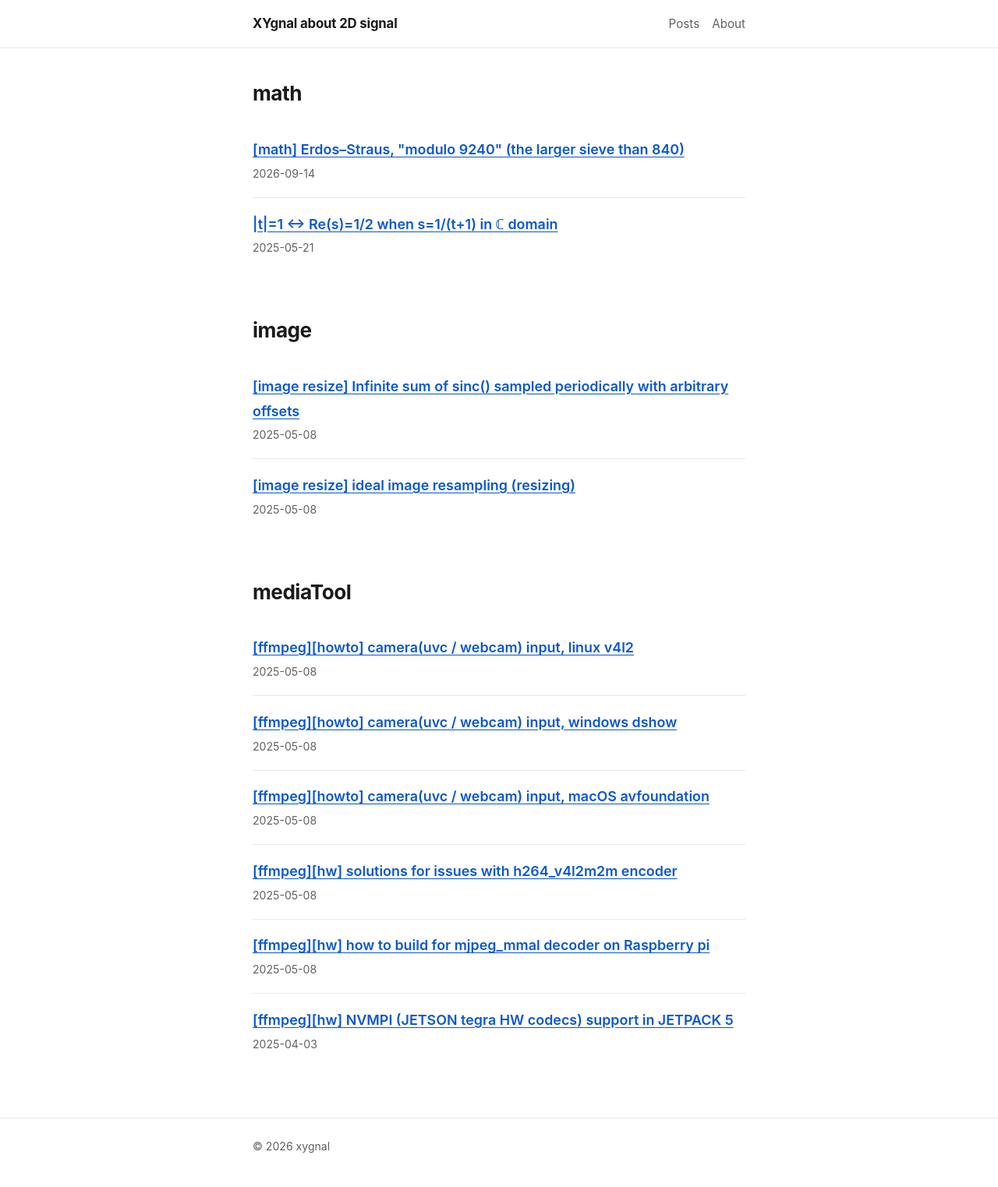
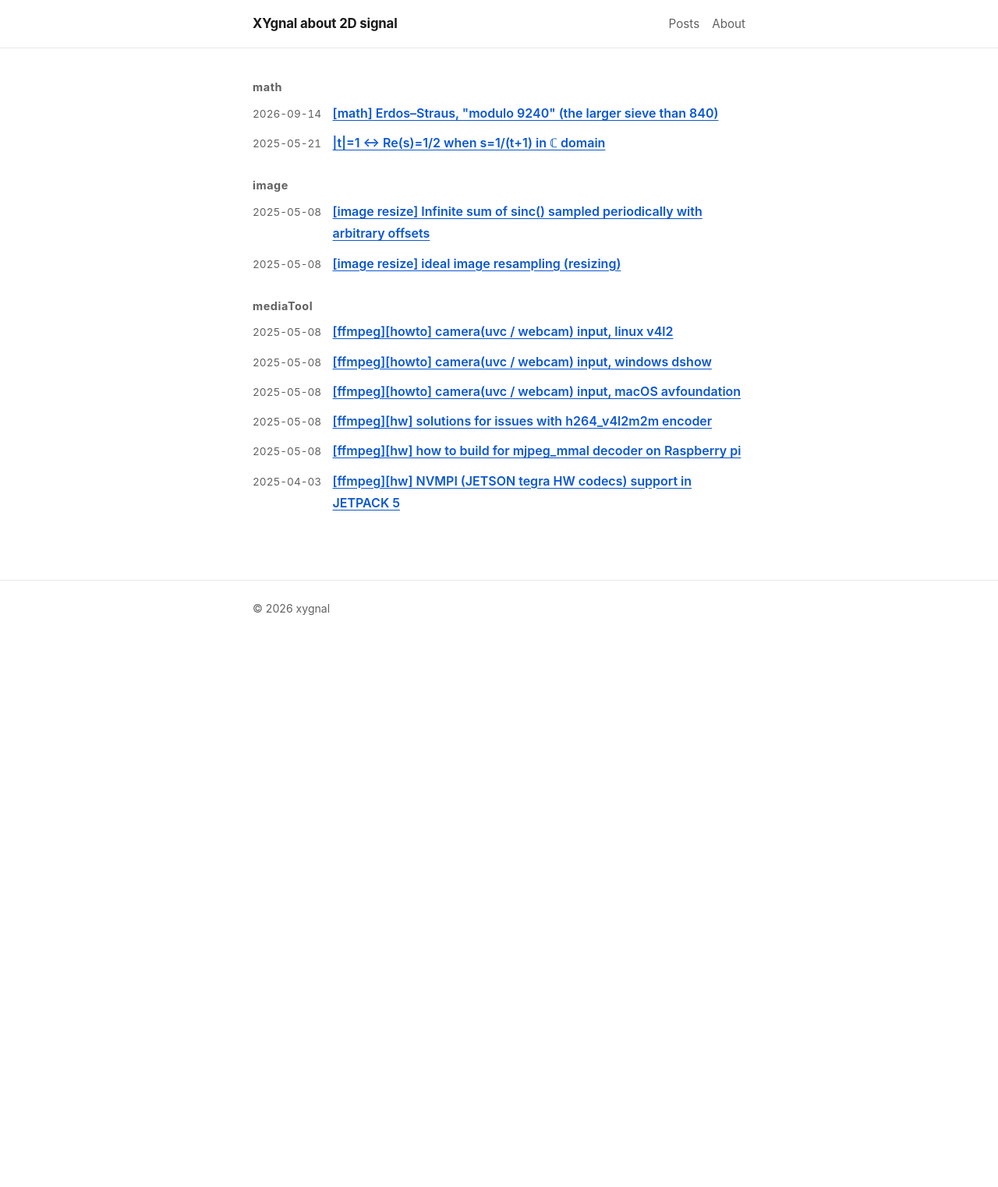
Before and after one commit to xygnal/xygnal.github.io, a Jekyll site: the page built from index.md, in a window 1280 px wide. Shown: the whole page at 78% size. Built offline with Jekyll 4.4.1, drawn with Linux system fonts in a browser that asks for light colours; after the commit the page ends 900 px from its top, so only the background shows below that.

Commit message:
Compact homepage post list to single-line rows

```diff
--- a/assets/css/style.css
+++ b/assets/css/style.css
@@ -112,30 +112,41 @@ h1:first-child, h2:first-child {
 
 .post-list {
   list-style: none;
-  margin: 0;
+  margin: 0 0 1rem;
   padding: 0;
 }
 
-.post-list li {
-  padding: 1.1rem 0;
-  border-bottom: 1px solid var(--line);
+main.container > h2 {
+  font-size: 0.9rem;
+  font-weight: 700;
+  letter-spacing: 0.04em;
+  color: var(--muted);
+  margin: 1.8em 0 0.3em;
 }
 
-.post-list li:last-child {
-  border-bottom: none;
+main.container > h2:first-child {
+  margin-top: 0;
+}
+
+.post-list li {
+  display: flex;
+  gap: 0.9rem;
+  align-items: baseline;
+  padding: 0.32rem 0;
 }
 
 .post-list a {
   font-weight: 600;
-  font-size: 1.12rem;
+  font-size: 1rem;
+  min-width: 0;
 }
 
 .post-list time {
-  display: block;
+  flex-shrink: 0;
   color: var(--muted);
-  font-size: 0.88rem;
-  font-weight: 400;
-  margin-top: 0.2rem;
+  font-size: 0.85rem;
+  font-variant-numeric: tabular-nums;
+  white-space: nowrap;
 }
 
 p, ul, ol, pre, table, blockquote {
--- a/index.md
+++ b/index.md
@@ -9,8 +9,8 @@ title: Home
 <ul class="post-list">
   {% for post in site.categories[g] %}
   <li>
+    <time datetime="{{ post.date | date_to_xmlschema }}">{{ post.date | date: "%Y-%m-%d" }}</time>
     <a href="{{ post.url | relative_url }}">{{ post.title }}</a>
-    <time datetime="{{ post.date | date_to_xmlschema }}">{{ post.date | date: "%Y-%m-%d" }}</time>
   </li>
   {% endfor %}
 </ul>
```
